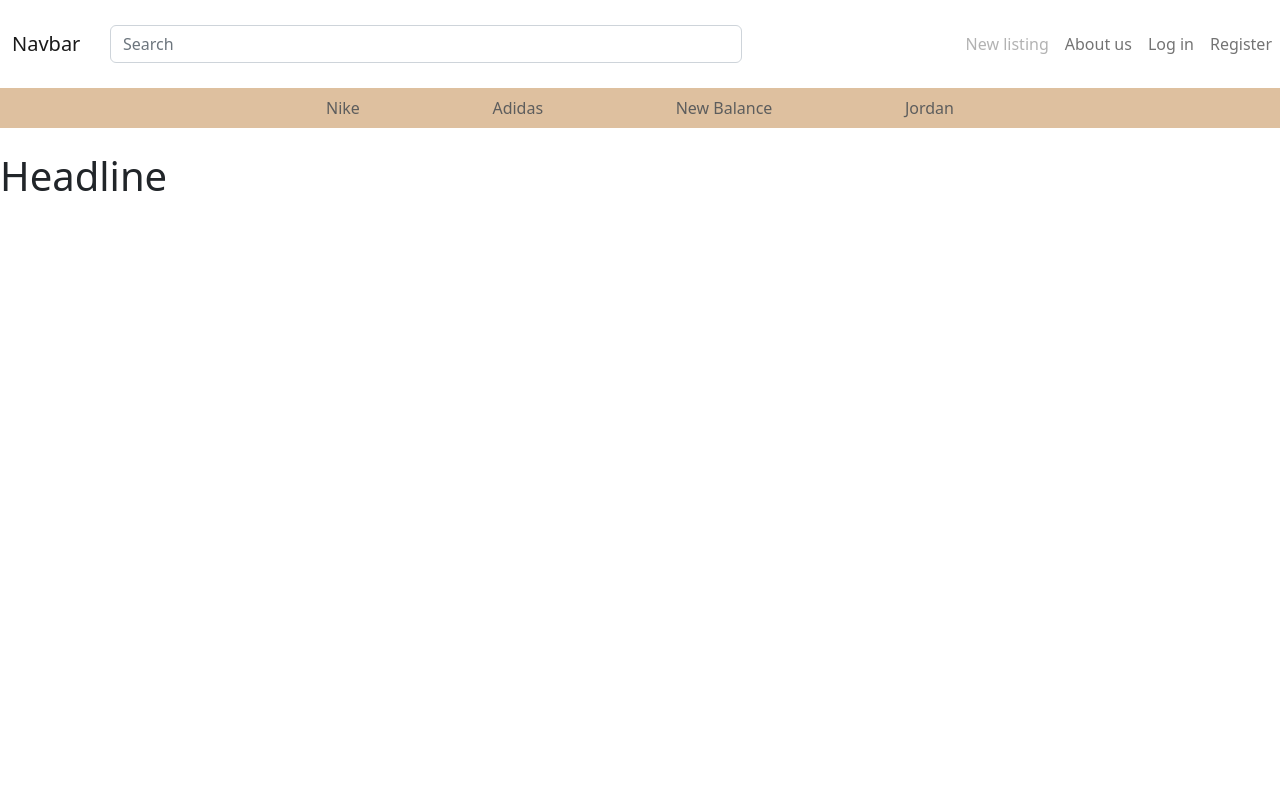
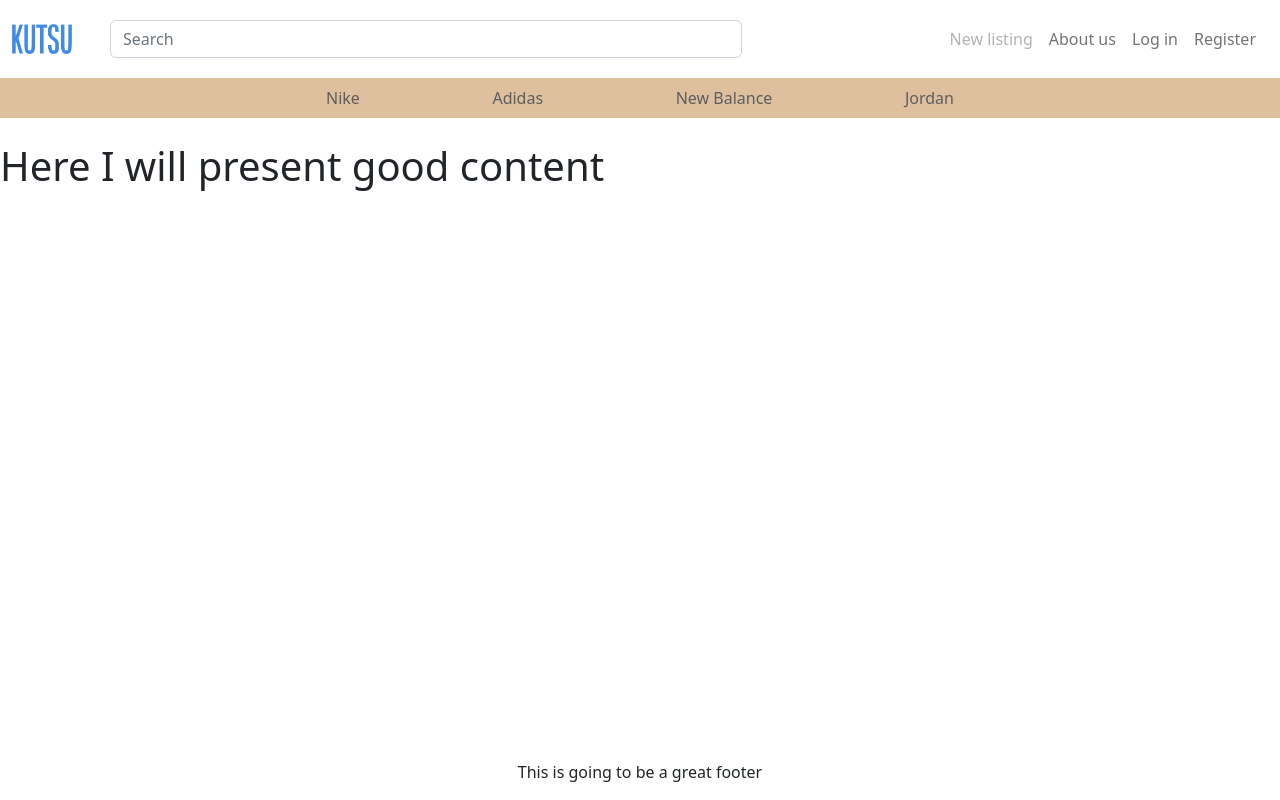
Before and after one commit to akeek/semesterproject-2-auctionsite, a website: page index.html in a window 1280 px wide. Drawn offline with nearby package versions, Linux system fonts and the light colour scheme.

Commit message:
layout styling

```diff
--- a/index.html
+++ b/index.html
@@ -8,10 +8,20 @@
     <title>Document</title>
   </head>
 
+  <body>
     <header>
       <nav class="navbar navbar-expand-lg my-3">
         <div class="container-fluid">
-        <a class="navbar-brand" href="#">Navbar</a>
+          <div>
+            <a class="logo" href="#">
+              <img
+                src="assets/images/kutsu.png"
+                alt="company logo"
+                width="60"
+                height="30"
+              />
+            </a>
+          </div>
           <form class="d-flex left w-50" role="search">
             <input
               class="form-control me-2"
@@ -31,7 +41,10 @@
           >
             <span class="navbar-toggler-icon"></span>
           </button>
-        <div class="collapse navbar-collapse right" id="navbarSupportedContent">
+          <div
+            class="collapse navbar-collapse right pe-3"
+            id="navbarSupportedContent"
+          >
             <ul class="navbar-nav me-auto mb-2 mb-lg-0">
               <li class="nav-item">
                 <a class="nav-link disabled" aria-current="page" href="#"
@@ -52,8 +65,7 @@
         </div>
       </nav>
     </header>
-
-  <body>
+    <main>
       <div class="container-fluid mb-4 py-2 mx-0" id="brand-bar">
         <div class="mx-auto" id="brand-width">
           <ul id="brand-link">
@@ -73,8 +85,14 @@
         </div>
       </div>
       <div>
-      <h1 class="headline">Headline</h1>
+        <h1 class="headline">Here I will present good content</h1>
       </div>
+    </main>
+    <footer>
+      <div class="footer">
+        <p>This is going to be a great footer</p>
+      </div>
+    </footer>
     <script src="/node_modules/bootstrap/dist/js/bootstrap.bundle.min.js"></script>
   </body>
 </html>
```
Also changed, not shown: dist/css/styles.css. Lines whose indentation alone changed are shown as unchanged.
